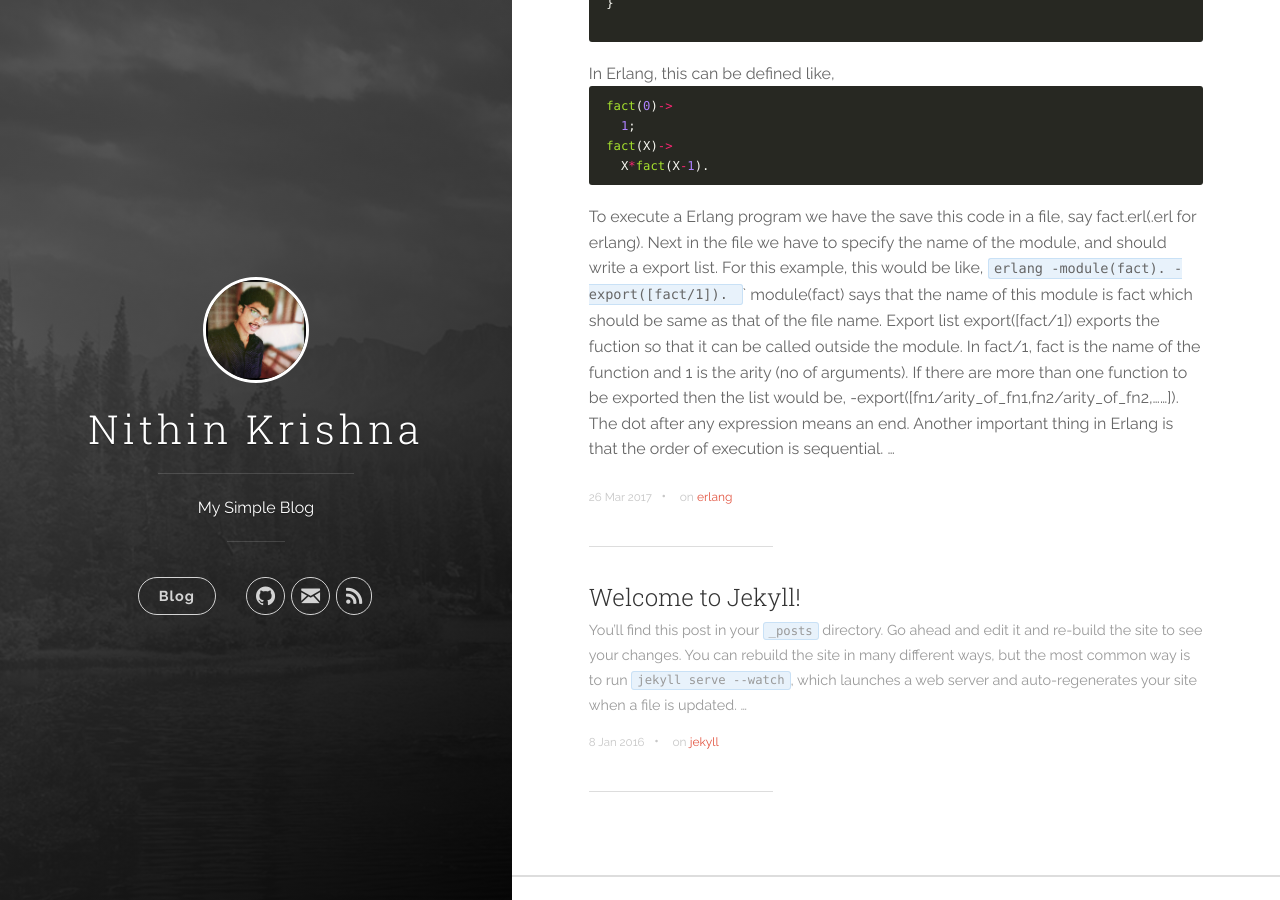
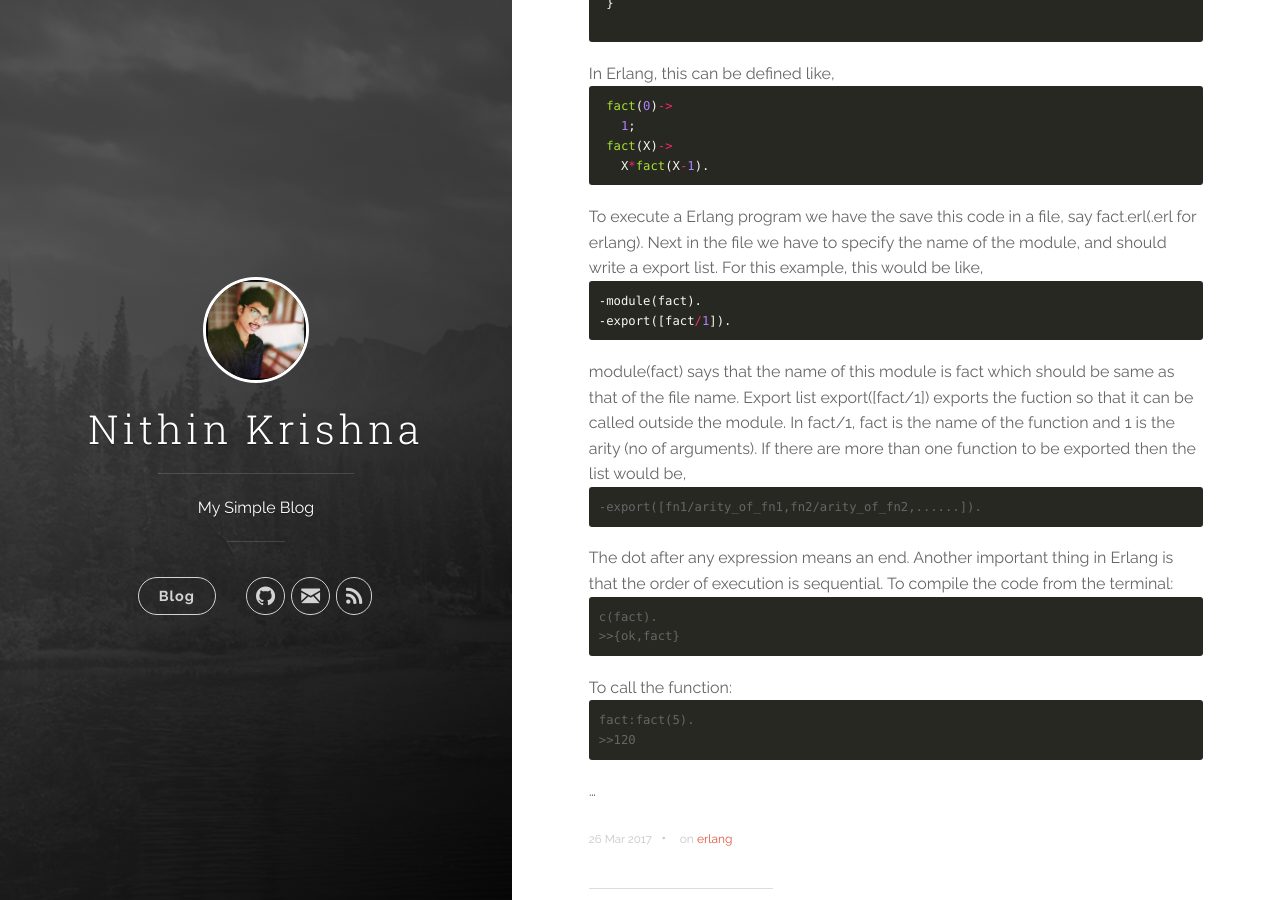
Before and after one commit to nithinkr1shna/nithinkr1shna.github.io, a Jekyll site: the page built from index.html, in a window 1280 px wide and 900 px high, scrolled down 575 px. Built offline with Jekyll 4.4.1, drawn with Linux system fonts in a browser that asks for light colours; nearby versions of some CDN libraries; the list of posts is cut into pages by our own code.

Commit message:
my first functional language

````diff
--- a/_posts/2017-03-26-my-first-functional-programming-language.markdown
+++ b/_posts/2017-03-26-my-first-functional-programming-language.markdown
@@ -46,16 +46,30 @@ Then the function definition will be.
 
 To execute a Erlang program we have the save this code in a file, say fact.erl(.erl for erlang). Next in the file we have to specify the name of the module, and should write a export list. For this example, this would be like,
 
-`` erlang
+``` erlang
 -module(fact).
 -export([fact/1]).
 ```
 
 module(fact) says that the name of this module is fact which should be same as that of the file name. Export list export([fact/1]) exports the fuction so that it can be called outside the module. In fact/1, fact is the name of the function and 1 is the arity (no of arguments). If there are more than one function to be exported then the list would be,
 
+```
 -export([fn1/arity_of_fn1,fn2/arity_of_fn2,......]).
+```
 
 The dot after any expression means an end. Another important thing in Erlang is that the order of execution is sequential.
 
+To compile the code from the terminal:
+```
+c(fact).
+>>{ok,fact}
+```
+To call the function:
+
+```
+fact:fact(5).
+>>120
+```
+
 
 [futurelearn-site]: https://www.futurelearn.com
````
